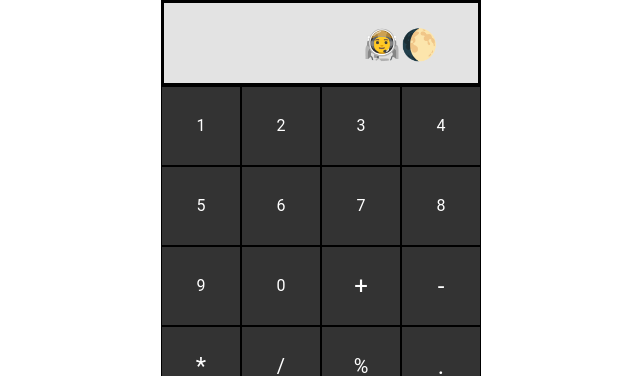
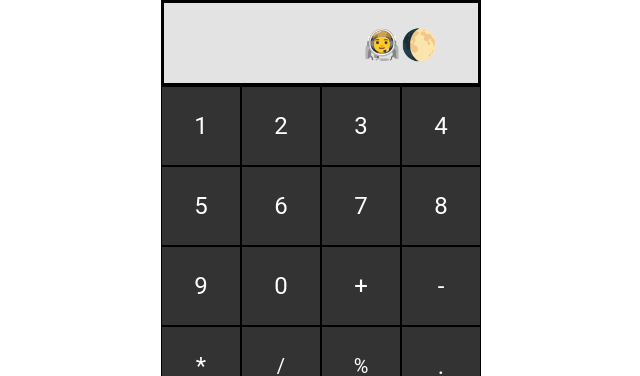
Before and after one commit to ValentinoMartz/calc_extension, a React (Create React App) app: page / in a window 1280 px wide. Shown: the top 376 px of the page, without its empty margins (319-959 px from the left). Built offline with nearby package versions, Linux system fonts and the light colour scheme.

Commit message:
last detail

```diff
--- a/src/App.js
+++ b/src/App.js
@@ -51,61 +51,61 @@ function App() {
         onClick={clickHandler}
         type="button"
         value="1"
-        className="bg-[#333] h-[80px] w-[80px] hover:bg-[#0e06f5] text-white font-[30px] border-black border-[1px] float-left cursor-pointer"
+        className="bg-[#333] h-[80px] w-[80px] hover:bg-[#0e06f5] text-white font-[30px] border-black border-[1px] float-left cursor-pointer text-2xl"
       />
       <input
         onClick={clickHandler}
         type="button"
         value="2"
-        className="bg-[#333] h-[80px] w-[80px] hover:bg-[#0e06f5] text-white font-[30px] border-black border-[1px] float-left cursor-pointer"
+        className="bg-[#333] h-[80px] w-[80px] hover:bg-[#0e06f5] text-white font-[30px] border-black border-[1px] float-left cursor-pointer text-2xl"
       />
       <input
         onClick={clickHandler}
         type="button"
         value="3"
-        className="bg-[#333] h-[80px] w-[80px] hover:bg-[#0e06f5] text-white font-[30px] border-black border-[1px] float-left cursor-pointer"
+        className="bg-[#333] h-[80px] w-[80px] hover:bg-[#0e06f5] text-white font-[30px] border-black border-[1px] float-left cursor-pointer text-2xl"
       />
       <input
         onClick={clickHandler}
         type="button"
         value="4"
-        className="bg-[#333] h-[80px] w-[80px] hover:bg-[#0e06f5] text-white font-[30px] border-black border-[1px] float-left cursor-pointer"
+        className="bg-[#333] h-[80px] w-[80px] hover:bg-[#0e06f5] text-white font-[30px] border-black border-[1px] float-left cursor-pointer text-2xl"
       />
       <input
         onClick={clickHandler}
         type="button"
         value="5"
-        className="bg-[#333] h-[80px] w-[80px] hover:bg-[#0e06f5] text-white font-[30px] border-black border-[1px] float-left cursor-pointer"
+        className="bg-[#333] h-[80px] w-[80px] hover:bg-[#0e06f5] text-white font-[30px] border-black border-[1px] float-left cursor-pointer text-2xl"
       />
       <input
         onClick={clickHandler}
         type="button"
         value="6"
-        className="bg-[#333] h-[80px] w-[80px] hover:bg-[#0e06f5] text-white font-[30px] border-black border-[1px] float-left cursor-pointer"
+        className="bg-[#333] h-[80px] w-[80px] hover:bg-[#0e06f5] text-white font-[30px] border-black border-[1px] float-left cursor-pointer text-2xl"
       />
       <input
         onClick={clickHandler}
         type="button"
         value="7"
-        className="bg-[#333] h-[80px] w-[80px] hover:bg-[#0e06f5] text-white font-[30px] border-black border-[1px] float-left cursor-pointer"
+        className="bg-[#333] h-[80px] w-[80px] hover:bg-[#0e06f5] text-white font-[30px] border-black border-[1px] float-left cursor-pointer text-2xl"
       />
       <input
         onClick={clickHandler}
         type="button"
         value="8"
-        className="bg-[#333] h-[80px] w-[80px] hover:bg-[#0e06f5] text-white font-[30px] border-black border-[1px] float-left cursor-pointer"
+        className="bg-[#333] h-[80px] w-[80px] hover:bg-[#0e06f5] text-white font-[30px] border-black border-[1px] float-left cursor-pointer text-2xl"
       />
       <input
         onClick={clickHandler}
         type="button"
         value="9"
-        className="bg-[#333] h-[80px] w-[80px] hover:bg-[#0e06f5] text-white font-[30px] border-black border-[1px] float-left cursor-pointer"
+        className="bg-[#333] h-[80px] w-[80px] hover:bg-[#0e06f5] text-white font-[30px] border-black border-[1px] float-left cursor-pointe text-2xl"
       />
       <input
         onClick={clickHandler}
         type="button"
         value="0"
-        className="bg-[#333] h-[80px] w-[80px] hover:bg-[#0e06f5] text-white font-[30px] border-black border-[1px] float-left cursor-pointer"
+        className="bg-[#333] h-[80px] w-[80px] hover:bg-[#0e06f5] text-white font-[30px] border-black border-[1px] float-left cursor-pointer text-2xl"
       />
       <input
         onClick={clickHandler}
```
